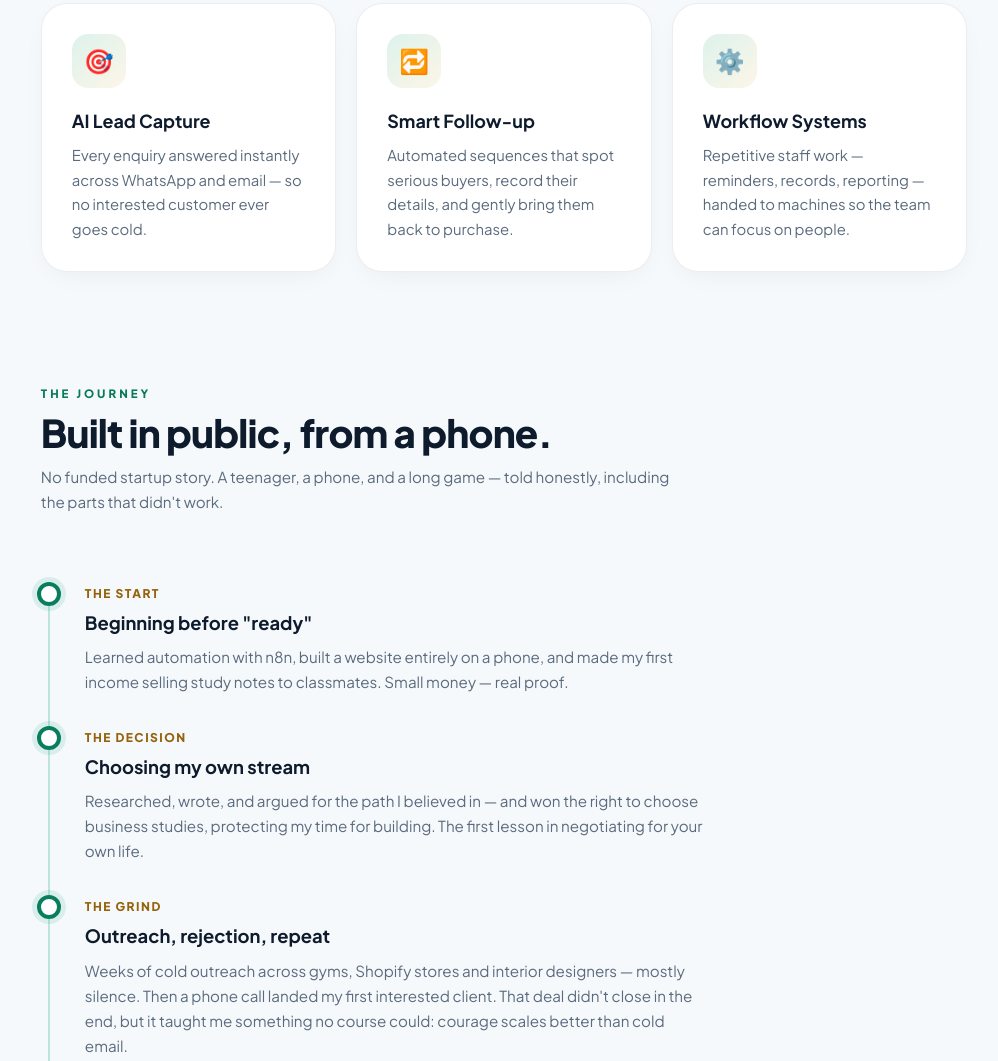
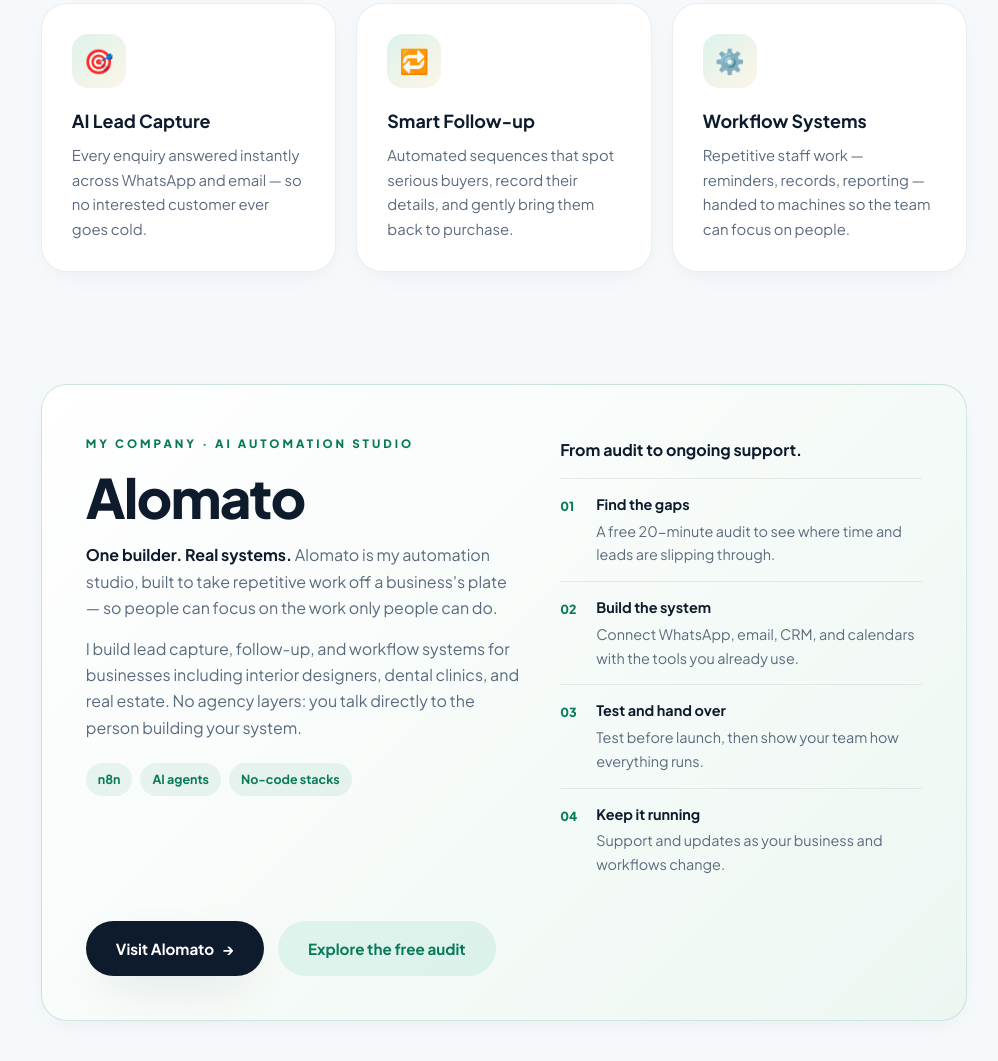
Before and after one commit to swaidathimannil/swaidathimannil, a plain HTML site: page index.html in a window 1280 px wide. Shown: the part 1610-2671 px from the top of the page, without its empty margins (136-1134 px from the left). Drawn offline with Linux system fonts and the light colour scheme.

Commit message:
Introduce Alomato company section and website links
Co-authored-by: arena-agent <297053741+arena-agent@users.noreply.github.com>

```diff
--- a/index.html
+++ b/index.html
@@ -220,6 +220,25 @@
   .bento h3{font-size:1.12rem;margin-bottom:8px}
   .bento p{color:var(--muted);font-size:.93rem}
 
+  /* company */
+  .company-card{background:linear-gradient(135deg,#fff,#edf7f2);border-color:rgba(8,126,93,.18)}
+  .company-grid{display:grid;grid-template-columns:minmax(0,1.2fr) minmax(0,1fr);gap:40px;align-items:start}
+  .company-grid > *{min-width:0}
+  .company-name{font-size:clamp(2.2rem,5vw,3.4rem);letter-spacing:-1.5px;margin:10px 0}
+  .company-intro p{color:var(--muted);margin:14px 0}
+  .company-intro strong{color:var(--ink)}
+  .company-tools{display:flex;flex-wrap:wrap;gap:8px;list-style:none;margin-top:22px}
+  .company-tools li{font-size:.78rem;font-weight:700;color:var(--accent-deep);background:rgba(8,126,93,.08);border-radius:999px;padding:6px 12px}
+  .company-process h3{font-size:1rem;margin:8px 0 14px}
+  .company-process ol{list-style:none;counter-reset:company-step}
+  .company-process li{counter-increment:company-step;display:flex;gap:14px;padding:14px 0;border-top:1px solid var(--line);color:var(--muted);font-size:.9rem}
+  .company-process li::before{content:"0" counter(company-step);color:var(--accent-deep);font-weight:800;font-size:.78rem;padding-top:3px;flex:0 0 22px}
+  .company-process strong{display:block;color:var(--ink);margin-bottom:3px}
+  .company-card .cta-row{margin-top:30px}
+  .company-link{color:var(--accent-deep);text-underline-offset:3px}
+  .company-link:hover{text-decoration-thickness:2px}
+  @media(max-width:760px){.company-grid{grid-template-columns:1fr;gap:24px}}
+
   /* journey */
   .story-note{color:var(--muted);font-size:.95rem;max-width:640px;margin-bottom:36px}
   .timeline{
@@ -313,6 +332,7 @@
   <ul id="nav-links">
     <li><a href="#about">About</a></li>
     <li><a href="#work">Work</a></li>
+    <li><a href="#company">Company</a></li>
     <li><a href="#journey">Journey</a></li>
     <li><a href="#now">Now</a></li>
     <li class="follow-link"><a href="#follow">Follow Along</a></li>
@@ -331,7 +351,7 @@
   <div class="typing"><span class="sr-only">AI Automation Builder</span><span aria-hidden="true"><span id="typed">AI Automation Builder</span><span class="cursor" hidden></span></span></div>
   <p class="hero-sub">
     I'm <strong>Swaid Athimannil</strong> — a young Muslim entrepreneur designing AI automation
-    systems for real businesses, and building in public: <strong>the wins, the failures, and the lessons</strong>, all shared honestly.
+    systems for real businesses through <a class="company-link" href="#company">Alomato</a>, and building in public: <strong>the wins, the failures, and the lessons</strong>, all shared honestly.
   </p>
   <div class="cta-row">
     <a class="btn btn-primary" href="#journey">Read my story →</a>
@@ -391,6 +411,38 @@
       <div class="ico" aria-hidden="true">⚙️</div>
       <h3>Workflow Systems</h3>
       <p>Repetitive staff work — reminders, records, reporting — handed to machines so the team can focus on people.</p>
+    </div>
+  </div>
+</section>
+
+<!-- COMPANY -->
+<section id="company" class="reveal" aria-labelledby="company-title">
+  <div class="card company-card">
+    <div class="company-grid">
+      <div class="company-intro">
+        <span class="sec-label">My Company · AI Automation Studio</span>
+        <h2 id="company-title" class="company-name">Alomato</h2>
+        <p><strong>One builder. Real systems.</strong> Alomato is my automation studio, built to take repetitive work off a business's plate — so people can focus on the work only people can do.</p>
+        <p>I build lead capture, follow-up, and workflow systems for businesses including interior designers, dental clinics, and real estate. No agency layers: you talk directly to the person building your system.</p>
+        <ul class="company-tools" aria-label="Tools and technology">
+          <li>n8n</li>
+          <li>AI agents</li>
+          <li>No-code stacks</li>
+        </ul>
+      </div>
+      <div class="company-process">
+        <h3>From audit to ongoing support.</h3>
+        <ol>
+          <li><div><strong>Find the gaps</strong>A free 20-minute audit to see where time and leads are slipping through.</div></li>
+          <li><div><strong>Build the system</strong>Connect WhatsApp, email, CRM, and calendars with the tools you already use.</div></li>
+          <li><div><strong>Test and hand over</strong>Test before launch, then show your team how everything runs.</div></li>
+          <li><div><strong>Keep it running</strong>Support and updates as your business and workflows change.</div></li>
+        </ol>
+      </div>
+    </div>
+    <div class="cta-row">
+      <a class="btn btn-primary" href="https://swaidathimannil.github.io/alomato/">Visit Alomato <span aria-hidden="true">→</span></a>
+      <a class="btn btn-soft" href="https://swaidathimannil.github.io/alomato/#contact">Explore the free audit</a>
     </div>
   </div>
 </section>
```
Also changed, not shown: 2 other files.
